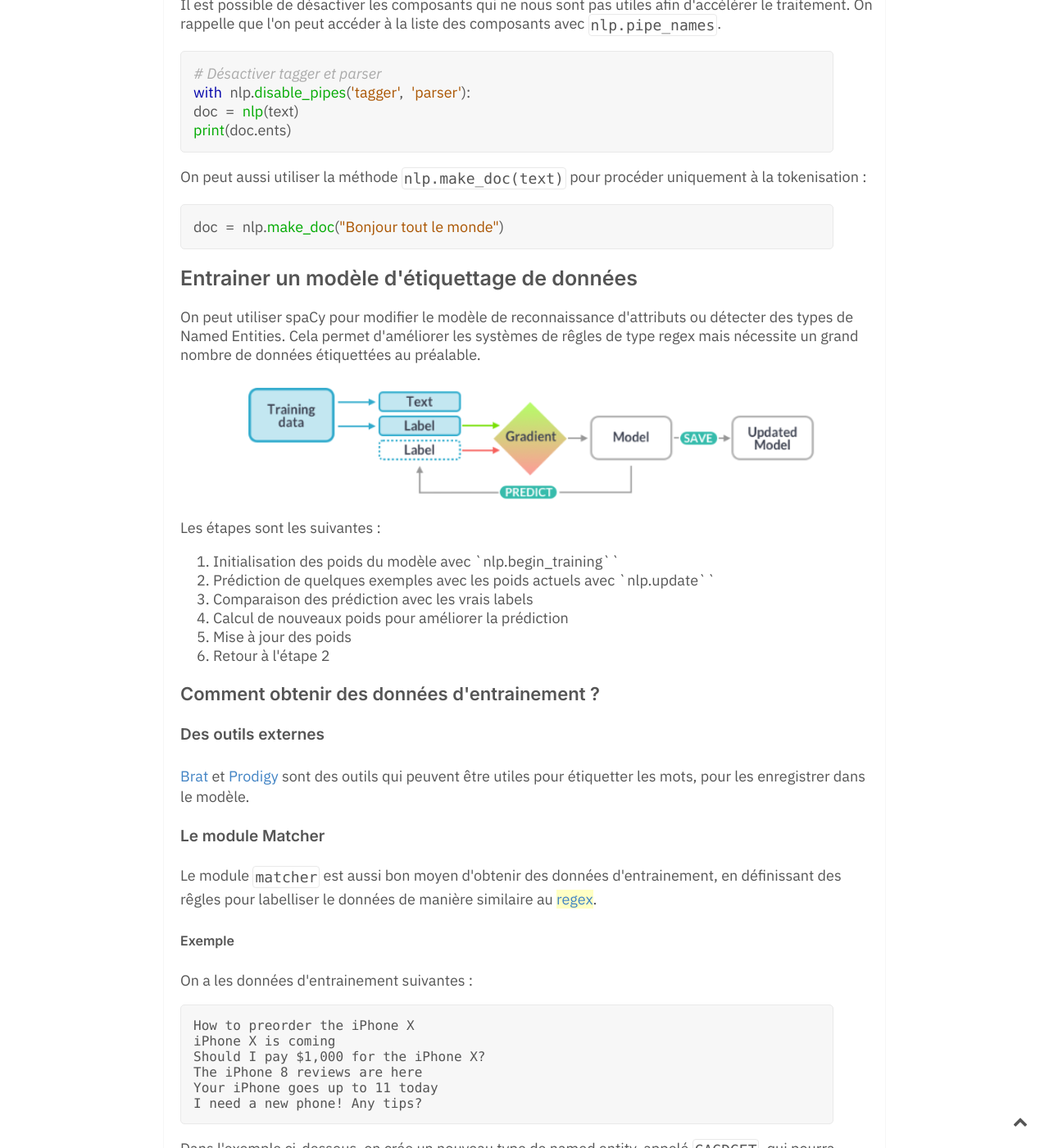
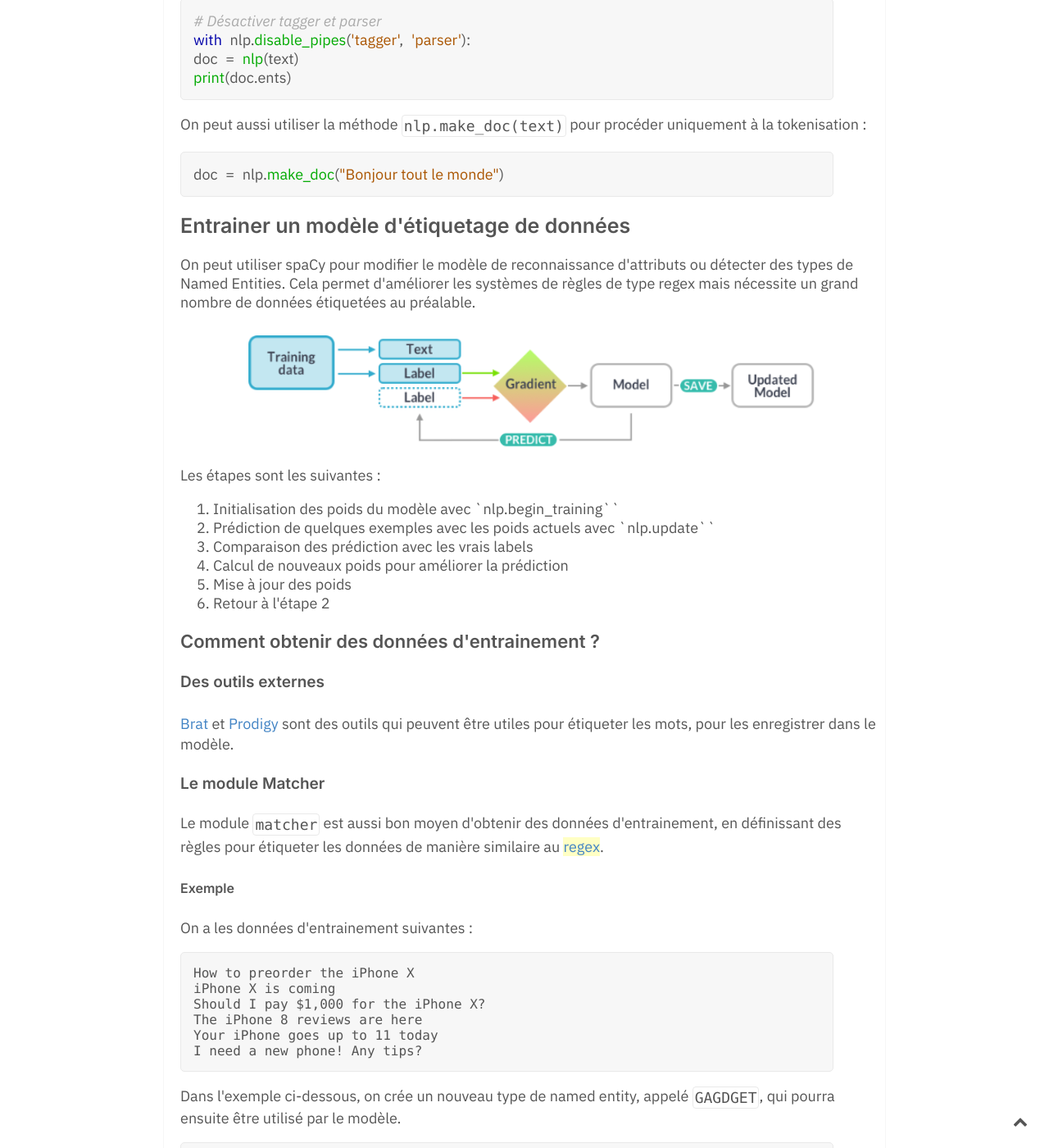
Before and after one commit to Maxence-L/arboretum.link, a Jekyll site: the page built from _notes/spacy.md, in a window 1280 px wide and 1400 px high, scrolled down 17781 px. Shown: the whole window at 82% size. Built offline with Jekyll 4.4.1, drawn with Linux system fonts in a browser that asks for light colours; formulas are drawn with MathJax 3; the table of contents is made by our own code; some of the changed text lies outside the part shown.

Commit message:
Update spacy.md

````diff
--- a/_notes/spacy.md
+++ b/_notes/spacy.md
@@ -8,9 +8,9 @@
 
 La documentation de spaCy est, je dois le dire, absolument la meilleure que j'ai pu lire sur le web :
 
-* \[\[Pour bien commencer::https://spacy.io/usage\]\]
-* \[\[La documentation de l'API::https://spacy.io/api\]\]
-* \[\[Les modèles disponibles::https://spacy.io/models\]\]
+* [[Pour bien commencer::https://spacy.io/usage]]
+* [[La documentation de l'API::https://spacy.io/api]]
+* [[Les modèles disponibles::https://spacy.io/models]]
 
 [Une cheat-sheet est disponible.](https://datacamp-community-prod.s3.amazonaws.com/29aa28bf-570a-4965-8f54-d6a541ae4e06)
 
@@ -64,21 +64,21 @@
             token.shape_, token.is_alpha, token.is_stop)
 ```
 
-Les attributs des tokens, traités par spaCy, sont disponibles en accédant aux propriétés de l'objet. Les attributs terminant par un _underscore_ sont au format texte, les autres sont des facteurs d'identification (index, \[\[hash\]\]...)
+Les attributs des tokens, traités par spaCy, sont disponibles en accédant aux propriétés de l'objet. Les attributs terminant par un _underscore_ sont au format texte, les autres sont des facteurs d'identification (index, [[hash]]...)
 
 Description des attributs :
 
-* `.token.i` : index du token dans le texte
-* `.text` : le texte original de l'objet \`.token\`\`
-* `.lemma_`: la forme de base du mot (similaire à la racine)
-* `.pos_` "Part-Of-Speech" tag, correspond à la forme grammaticale du mot (adjectif, adverbe...)
-* `.dep_` : lien de dépendance (préposition, auxiliaire...)
-* `.shape_` : la forme du mot (capitalisation, ponctuation, chiffres...)
-* `.alpha_` : le token est est-il un mot alphabétique
-* `.stop_`: le token fait il partie des mots 'stop' (les mots les plus communs)
-* `.head` : token parent d'un point de vue syntaxique ("orange" dans "orange bleue") - c'est un token gigogne, on accède à son texte par `.head.text`
+* `.token.i` : index du token dans le texte
+* `.text` : le texte original de l'objet `.token`
+* `.lemma_` : la forme de base du mot (similaire à la racine)
+* `.pos_` : "Part-Of-Speech" tag, correspond à la forme grammaticale du mot (adjectif, adverbe...)
+* `.dep_` : lien de dépendance (préposition, auxiliaire...)
+* `.shape_` : la forme du mot (capitalisation, ponctuation, chiffres...)
+* `.alpha_` : le token est est-il un mot alphabétique
+* `.stop_` : le token fait il partie des mots 'stop' (les mots les plus communs)
+* `.head` : token parent d'un point de vue syntaxique ("orange" dans "orange bleue") - c'est un token gigogne, on accède à son texte par `.head.text`
 
-> **A noter** :
+> **A noter** :
 > Il est possible d'avoir une explication des labels avec `spacy.explain()` :
 >
 > ```python
@@ -103,7 +103,7 @@
 | 10 | 1 | 1 | NUM | CD | compound | d | False | False |
 | 11 | billion | billion | NUM | CD | pobj | xxxx | True | False |
 
-> **A noter** :
+> **A noter** :
 > Il est possible de sélectionner une tranche (_slice_) de plusieurs mots en en spécifiant l'index : `doc[0:3]`.
 > Une bonne pratique est de le stocker dans un objet [Span](#span).
 
@@ -120,10 +120,10 @@
 
 Description des propriétés :
 
-* `.text` : le texte original de l'objet `.ent`
-* `.start_char`: l'index du début de l'entité dans le \`doc\`\`
-* `.end_char`: l'index de la fin de l'entité
-* `.label_` : le type d'entité
+* `.text` : le texte original de l'objet `.ent`
+* `.start_char` : l'index du début de l'entité dans le `doc
+* `.end_char` : l'index de la fin de l'entité
+* `.label_` : le type d'entité
 
 Le résultat :
 
@@ -133,14 +133,14 @@
 | U.K. | 27 | 31 | GPE | Geopolitical entity, i.e. countries, cities, states. |
 | $1 billion | 44 | 54 | MONEY | Monetary values, including unit. |
 
-> **A noter** :
+> **A noter** :
 > Il est possible de passer dans spaCy des règles [customisées de tokenisation](https://spacy.io/usage/linguistic-features#tokenization0)
 
 ### Matching
 
 #### Matcher
 
-On peut matcher des parties du texte, de manière similaire au \[\[regex\]\] mais en ajoutant la possibilité de matcher des mots possédant certains attributs.
+On peut matcher des parties du texte, de manière similaire au [[regex]] mais en ajoutant la possibilité de matcher des mots possédant certains attributs.
 
 Par exemple, dans le texte "Pierre boit de l'eau", on peut matcher "Pierre"+Verbe, ce qui n'est pas faisable avec une expression régulière.
 
@@ -262,7 +262,7 @@
 
 #### String
 
-Chaque mot du texte reçoit une valeur hash la reliant à un mot dans le catalogue de mot `StringStore`., à la manière d'un index dans un \[\[bag-of-words\]\].
+Chaque mot du texte reçoit une valeur hash la reliant à un mot dans le catalogue de mot `StringStore`., à la manière d'un index dans un [[bag-of-words]].
 
 On peut le consulter ainsi :
 
@@ -282,8 +282,8 @@
 
 On ne peut toutefois pas chercher à partir d'un hash un mot non sauvegardé auparavant. Il faudra donc le rajouter avant de pouvoir le chercher.
 
-> **A noter** :
-> Le hashage d'un mot est différent pour chaque texte.
+> **A noter** :
+> L’hashage d'un mot est différent pour chaque texte.
 
 #### Vocab
 
@@ -368,19 +368,17 @@
 
 #### Vectorisation du texte
 
-SpaCy peut réaliser des analyse de similarité. En anglais, le texte est vectorisé selon l'algorithme [GloVe](https://spacy.io/models/en#en_core_web_md) [par défaut](https://spacy.io/models/en#en_core_web_md). Il est par ailleurs [possible](https://spacy.io/usage/vectors-similarity#converting) d'utiliser des algorithmes alternatifs ([[Word2Vec]]), par exemple.
-
-[[ [Le saviez-vous](http://204.19.47.207/bdl/gabarit_bdl.asp?id=4458) ? "Le nom similitude vient du latin similitudo « ressemblance, rapprochement ». On l’emploie pour exprimer une ressemblance complète, exacte entre des personnes ou des choses. Le nom similarité est dérivé de l’adjectif similaire. On l’utilise pour désigner une ressemblance à peu près exacte entre deux choses ou deux personnes. Ce nom n’exprime pas une idée de parfaite ressemblance comme le nom similitude."::lsn]]
+SpaCy peut réaliser des analyses de similarité. En anglais, le texte est vectorisé selon l'algorithme [GloVe](https://spacy.io/models/en#en_core_web_md) [par défaut](https://spacy.io/models/en#en_core_web_md). Il est par ailleurs [possible](https://spacy.io/usage/vectors-similarity#converting) d'utiliser des algorithmes alternatifs ([[Word2Vec]]), par exemple.
 
 Les modèles utilisés pour analyser le texte ne sont pas tous équivalent : si l'on veut vectoriser un texte en les utilisant, il faut charger le modèle `md` (medium) ou `lg` (large - 746mo en anglais)
 
 On peut consulter les valeurs calculée du vecteur d'un `token` ou d'un `doc` avec `doc.vector`ou `doc[index].vector`.
 
-On peut aussi accéder à la \[\[Norme d'un vecteur\]\] avec `doc.vector_norm`.
+On peut aussi accéder à la [[Norme d'un vecteur]] avec `doc.vector_norm`.
 
 #### Similarité
 
-SpaCy propose par défaut la méthode `doc.similarity(doc comparé)` qui produit la \[\[similarité cosinus\]\]. On peut l'appliquer à un document ou à un \[\[Span::#span\]\].
+SpaCy propose par défaut la méthode `doc.similarity(doc comparé)` qui produit la [[similarité cosinus]]. On peut l'appliquer à un document ou à un [[Span::#span]].
 
 ```python
 doc = nlp("This was a great restaurant. Afterwards, we went to a really nice bar.")
@@ -418,13 +416,13 @@
 ```json
 {
 	"lang":"en",
-	"name":"core_web_sm"n
+	"name":"core_web_sm",
 	"pipeline": ["tagger", "parser", "ner"]
 }
 ```
 
-> **A noter**:
-> On peut accéder aux noms des composants du pipeline en appelant `nlp.pipe.names`:
+> **A noter** :
+> On peut accéder aux noms des composants du pipeline en appelant `nlp.pipe.names` :
 >
 > ```python
 > print(nlp.pipe_names)
@@ -607,7 +605,7 @@
 
 #### Traitement des textes
 
-Si l'on désire traiter plusieurs textes, on fera appel à la fonction [nlp.pipe](https://spacy.io/api/language#pipe) plutôt que d'utiliser une \[\[list comprehension\]\].
+Si l'on désire traiter plusieurs textes, on fera appel à la fonction [nlp.pipe](https://spacy.io/api/language#pipe) plutôt que d'utiliser une [[list comprehension]].
 
 ```python
 texts = ["This is a text", "These are lots of texts", "..."]
@@ -644,8 +642,8 @@
 
 On peut utiliser cette méthode pour passer au texte des informations contextuelles, comme le numéro de page, un identifiant, une position...
 
-> **A noter** :
-> L'output de `nlp.pipe()` est un \[\[générateur\]\] : il faut appeler \[\[list\]\] dessus pour l'exploiter.
+> **A noter** :
+> L'output de `nlp.pipe()` est un [[générateur]] : il faut appeler [[list]] dessus pour l'exploiter.
 
 #### Choix des composants
 
@@ -664,9 +662,9 @@
 doc = nlp.make_doc("Bonjour tout le monde")
 ```
 
-## Entrainer un modèle d'étiquettage de données
+## Entrainer un modèle d'étiquetage de données
 
-On peut utiliser spaCy pour modifier le modèle de reconnaissance d'attributs ou détecter des types de Named Entities. Cela permet d'améliorer les systèmes de rêgles de type regex mais nécessite un grand nombre de données étiquettées au préalable.
+On peut utiliser spaCy pour modifier le modèle de reconnaissance d'attributs ou détecter des types de Named Entities. Cela permet d'améliorer les systèmes de règles de type regex mais nécessite un grand nombre de données étiquetées au préalable.
 
 ![model](/assets/img/spacy-model.png#center)
 
@@ -683,11 +681,11 @@
 
 #### Des outils externes
 
-[Brat](http://brat.nlplab.org/) et [Prodigy](https://prodi.gy/) sont des outils qui peuvent être utiles pour étiquetter les mots, pour les enregistrer dans le modèle.
+[Brat](http://brat.nlplab.org/) et [Prodigy](https://prodi.gy/) sont des outils qui peuvent être utiles pour étiqueter les mots, pour les enregistrer dans le modèle.
 
 #### Le module Matcher
 
-Le module `matcher` est aussi bon moyen d'obtenir des données d'entrainement, en définissant des rêgles pour labelliser le données de manière similaire au \[\[regex\]\].
+Le module `matcher` est aussi bon moyen d'obtenir des données d'entrainement, en définissant des règles pour étiqueter les données de manière similaire au [[regex]].
 
 ##### Exemple
 
@@ -729,7 +727,7 @@
 print(*TRAINING_DATA, sep='\n')
 ```
 
-L'output comprenant les données étiquettées est le suivant :
+L'output comprenant les données étiquetées est le suivant :
 
 ```python
 ('How to preorder the iPhone X', {'entities': [(20, 28, 'GADGET')]})
@@ -742,7 +740,7 @@
 
 ### Fonctionnement
 
-Une fois les données étiquettées obtenu, on procède ainsi pour entraîner le modèle :
+Une fois les données étiquetées obtenu, on procède ainsi pour entraîner le modèle :
 
 * Pour un nombre _n_ d'itérations :
   * Mélange des données d'entrainement pour éviter que le modèle fasse des prédictions fondées sur l'ordre des échantillons.
````
Also changed, not shown: other parts of _notes/spacy.md (+13 -13 lines).
